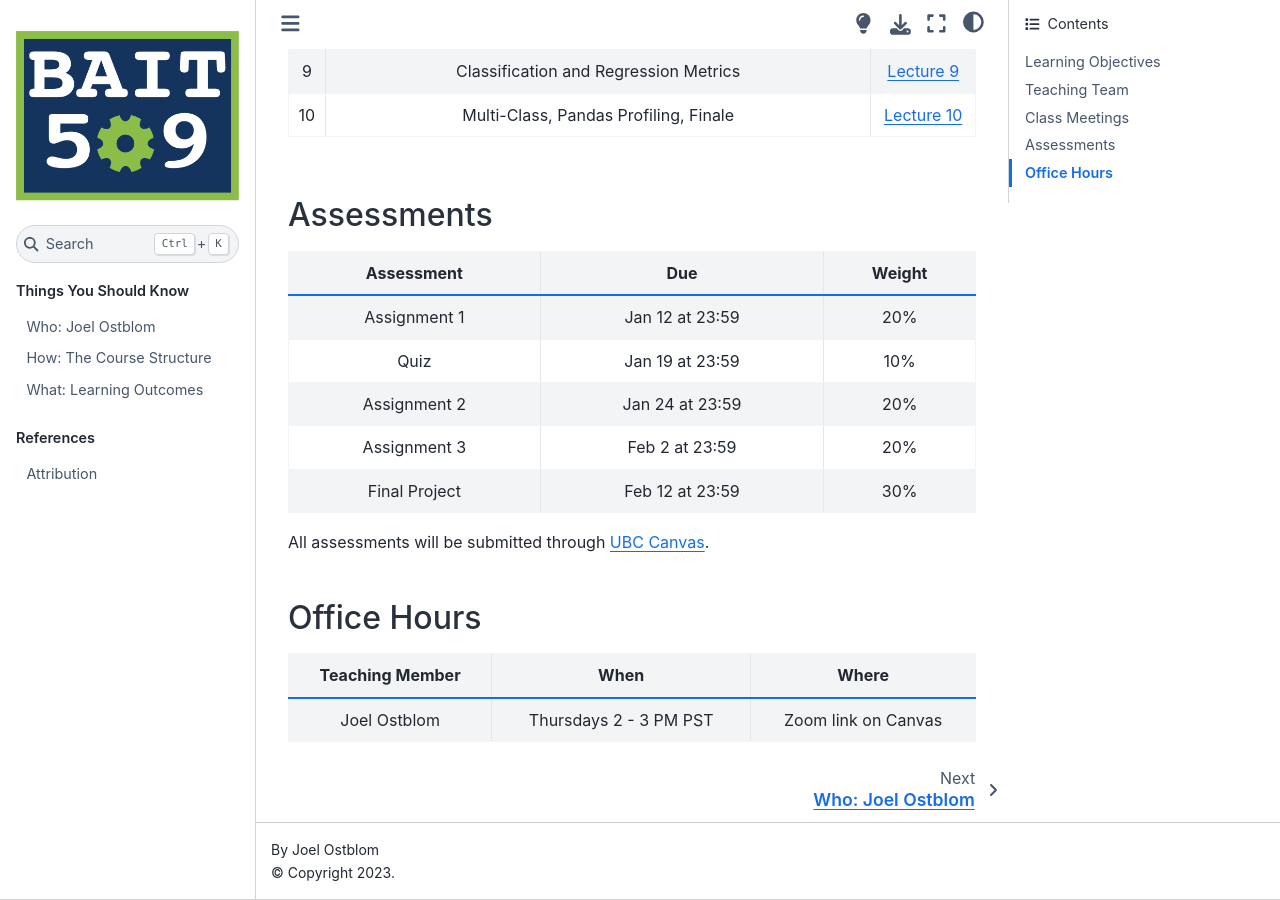
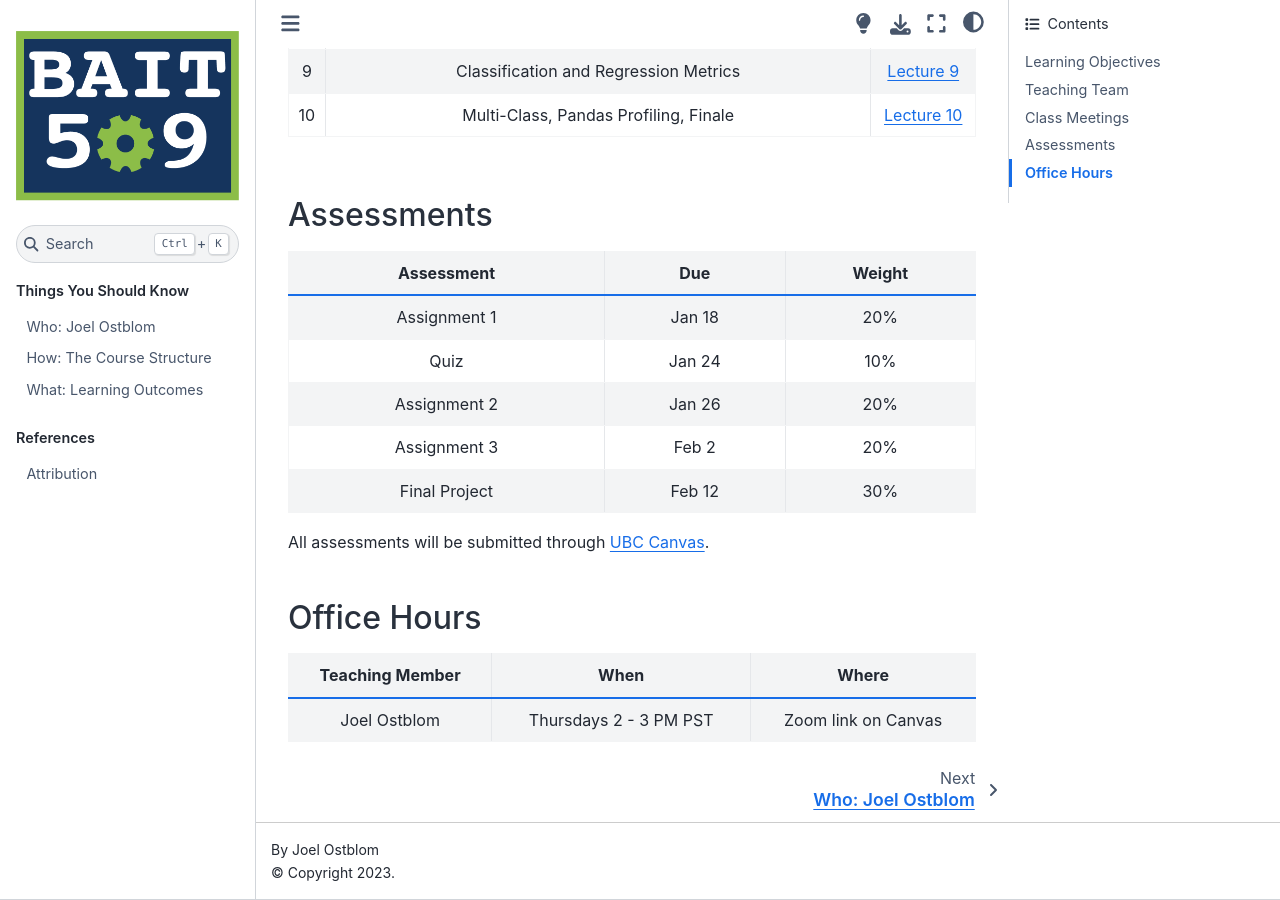
Before and after one commit to bait509-ubc/BAIT509, a Jupyter Book: the page built from intro.md, in a window 1280 px wide and 900 px high, scrolled down 1684 px. Built offline with Jupyter Book 1.0.4 settings and Sphinx 7.4.7 and the Sphinx Book theme 1.1.4, drawn with Linux system fonts in a browser that asks for light colours; pages that are not in the unit, such as notebooks, are missing from menus.

Commit message:
Update deadlines

```diff
--- a/intro.md
+++ b/intro.md
@@ -47,13 +47,13 @@ By the end of the course, students are expected to be able to:
 
 ## Assessments
 
-| Assessment    | Due             | Weight |
-| :---:         | :---:           | :---:  |
-| Assignment 1  | Jan 12 at 23:59 | 20%    |
-| Quiz          | Jan 19 at 23:59 | 10%    |
-| Assignment 2  | Jan 24 at 23:59 | 20%    |
-| Assignment 3  | Feb 2 at 23:59  | 20%    |
-| Final Project | Feb 12 at 23:59 | 30%    |
+| Assessment    | Due    | Weight |
+| :---:         | :---:  | :---:  |
+| Assignment 1  | Jan 18 | 20%    |
+| Quiz          | Jan 24 | 10%    |
+| Assignment 2  | Jan 26 | 20%    |
+| Assignment 3  | Feb 2  | 20%    |
+| Final Project | Feb 12 | 30%    |
 
 All assessments will be submitted through [UBC Canvas](https://canvas.ubc.ca/courses/82520).
 
```
Also changed, not shown: 1 other file.
